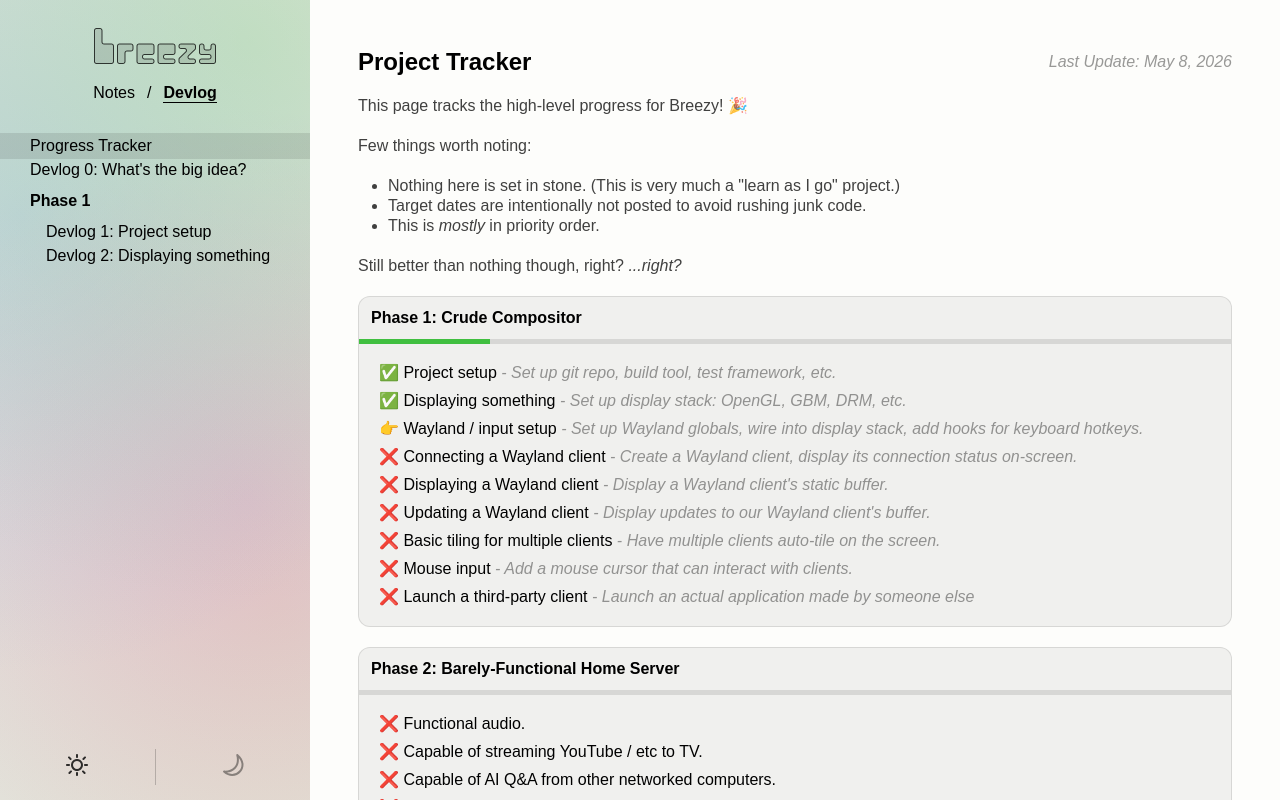
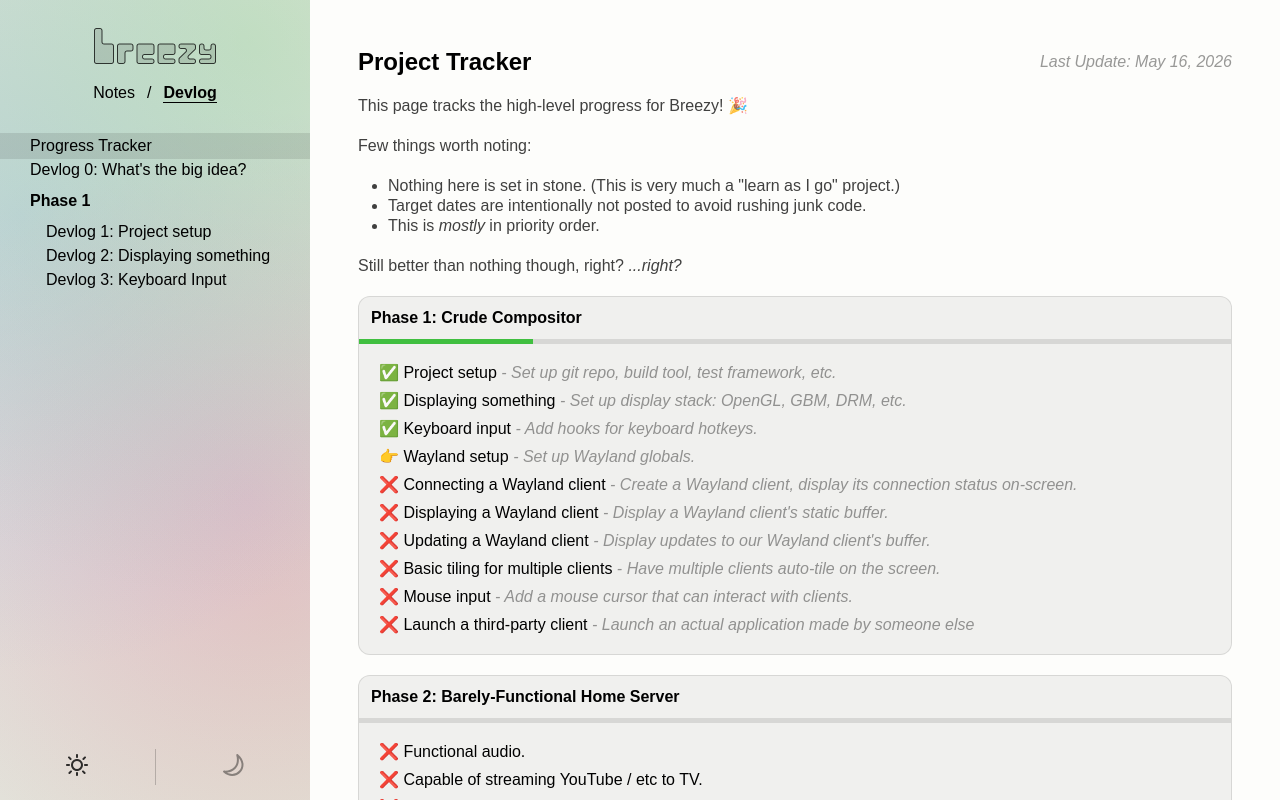
Before and after one commit to breezy-os/breezy-devlog, a Next.js app: page /devlog in a window 1280 px wide. Built offline with nearby package versions, Linux system fonts and the light colour scheme.

Commit message:
DL3: Add devlog 3 for handling keyboard input.

```diff
--- a/src/app/devlog/page.tsx
+++ b/src/app/devlog/page.tsx
@@ -4,7 +4,7 @@ import ProgressTracker from "@/components/common/ProgressTracker";
 export default function Devlog() {
   return (
     <div className="content-area article-flex">
-      <ArticleTitle title="Project Tracker" date="Last Update: May 8, 2026" />
+      <ArticleTitle title="Project Tracker" date="Last Update: May 16, 2026" />
       <p>This page tracks the high-level progress for Breezy! 🎉</p>
       <p>Few things worth noting:</p>
       <ul className="narrow">
@@ -14,10 +14,11 @@ export default function Devlog() {
       </ul>
       <p>Still better than nothing though, right? <span className="emph2">...right?</span></p>
 
-      <ProgressTracker title="Phase 1: Crude Compositor" progress={15} items={[
+      <ProgressTracker title="Phase 1: Crude Compositor" progress={20} items={[
         { status: 'done', name: "Project setup", description: "Set up git repo, build tool, test framework, etc." },
         { status: 'done', name: "Displaying something", description: "Set up display stack: OpenGL, GBM, DRM, etc." },
-        { status: 'inprogress', name: "Wayland / input setup", description: "Set up Wayland globals, wire into display stack, add hooks for keyboard hotkeys." },
+        { status: 'done', name: "Keyboard input", description: "Add hooks for keyboard hotkeys." },
+        { status: 'inprogress', name: "Wayland setup", description: "Set up Wayland globals." },
         { status: 'todo', name: "Connecting a Wayland client", description: "Create a Wayland client, display its connection status on-screen." },
         { status: 'todo', name: "Displaying a Wayland client", description: "Display a Wayland client's static buffer." },
         { status: 'todo', name: "Updating a Wayland client", description: "Display updates to our Wayland client's buffer." },
--- a/src/components/layout/NavDevlog.tsx
+++ b/src/components/layout/NavDevlog.tsx
@@ -31,6 +31,7 @@ export default function NavDevlog({ pageChanged }: Props) {
     {createLinkGroup(page, selectedPageRef, "Phase 1", [
         { pageType: 'devlog', pageId: 'devlog001', displayText: "Devlog 1: Project setup" },
         { pageType: 'devlog', pageId: 'devlog002', displayText: "Devlog 2: Displaying something" },
+        { pageType: 'devlog', pageId: 'devlog003', displayText: "Devlog 3: Keyboard Input" },
     ])}
   </>);
 }
```
Also changed, not shown: src/app/devlog/devlog003/page.tsx (added, +31 -0 lines).
